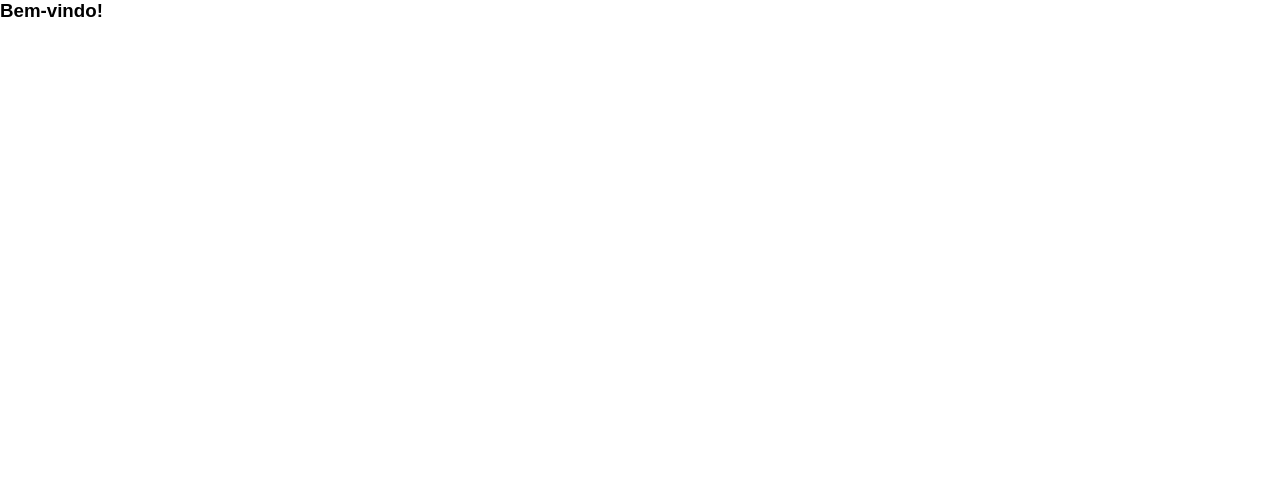
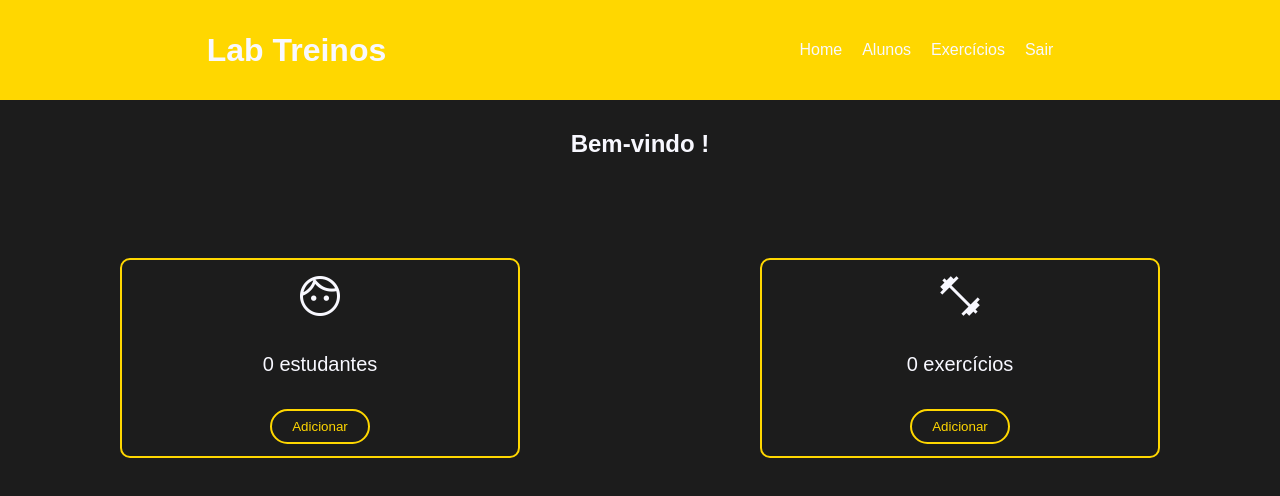
Before and after one commit to HenriqueRodriguesRossi/TrainSys, a Vue app in the folder TrainSys/: page /dashboard in a window 1280 px wide. Shown: the top 496 px of the page. Built offline with nearby package versions, Linux system fonts and the light colour scheme; no server answers.

Commit message:
Tela de dashboard completa

```diff
--- a/TrainSys/index.html
+++ b/TrainSys/index.html
@@ -4,7 +4,9 @@
     <meta charset="UTF-8">
     <link rel="icon" href="/favicon.ico">
     <meta name="viewport" content="width=device-width, initial-scale=1.0">
-    <title>Vite App</title>
+    <title>TrainSys</title>
+    <link rel="stylesheet" href="https://fonts.googleapis.com/css2?family=Material+Symbols+Outlined:opsz,wght,FILL,GRAD@20..48,100..700,0..1,-50..200" />
+    <link rel="stylesheet" href="https://fonts.googleapis.com/css2?family=Material+Symbols+Outlined:opsz,wght,FILL,GRAD@20..48,100..700,0..1,-50..200" />
   </head>
   <body>
     <div id="app"></div>
--- a/TrainSys/src/views/Dashboard.vue
+++ b/TrainSys/src/views/Dashboard.vue
@@ -1,9 +1,159 @@
 <template>
-<h3>Bem-vindo!</h3>
+    <header>
+        <h1>Lab Treinos</h1>
+
+        <nav>
+            <ul>
+                <li>Home</li>
+                <li>Alunos</li>
+                <li>Exercícios</li>
+                <li>Sair</li>
+            </ul>
+        </nav>
+    </header>
+    <main>
+        <h2>Bem-vindo {{ name }}!</h2>
+
+        <div class="info_container">
+
+            <div class="div-exercises">
+                <span class="material-symbols-outlined">
+                    face
+                </span>
+
+                <p>{{ amount_students }} estudantes</p>
+
+                <button class="add_button">Adicionar</button>
+            </div>
+
+            <div class="div-exercises">
+                <span class="material-symbols-outlined" >
+                    fitness_center
+                </span>
+                <p>{{ amount_exercises }} exercícios</p>
+
+                <button class="add_button">Adicionar</button>
+            </div>
+        </div>
+    </main>
 </template>
 
 <script>
-export default{
+import { RouterLink } from 'vue-router';
+import axios from "axios"
+
+export default {
     name: "Dashboard",
+    data() {
+        return {
+            name: "",
+
+            amount_exercises: 0,
+            amount_students: 0
+        };
+    },
+    mounted() {
+        this.name = localStorage.getItem("name");
+
+        axios.get("http://localhost:8080/dashboard").then((response) => {
+            this.amount_exercises = response.data.amount_exercises
+
+            this.amount_students = response.data.amount_students
+        })
+    },
+    components: {
+        RouterLink
+    }
 }
 </script>
+
+<style scoped>
+header {
+    width: 100%;
+    height: 100px;
+    display: flex;
+    justify-content: space-around;
+    align-items: center;
+    background-color: gold;
+}
+
+header h1 {
+    color: ghostwhite;
+}
+
+header ul {
+    display: flex;
+    justify-content: space-around;
+    align-items: center;
+    list-style: none;
+}
+
+header ul li {
+    margin-right: 20px;
+    width: auto;
+    cursor: pointer;
+    color: ghostwhite;
+}
+
+main {
+    width: 100%;
+    height: 100vh;
+    background-color: rgb(28, 28, 28);
+}
+
+main h2 {
+    color: ghostwhite;
+    font-size: 24px;
+    text-align: center;
+    padding-top: 30px;
+}
+
+p{
+    color: ghostwhite;
+    font-size: 20px;
+}
+
+.info_container{
+    width: 100%;
+    height: auto;
+    display: flex;
+    justify-content: space-around;
+    margin-top: 100px;
+}
+
+.div-exercises, .div-students{
+    border: 2px solid gold;
+    width: 400px;
+    height: 200px;
+    display: flex;
+    flex-direction: column;
+    justify-content: space-around;
+    align-items: center;
+    flex-wrap: wrap;
+    gap: 10px;
+    border-radius: 10px;
+}
+
+.material-symbols-outlined{
+    font-size: 48px;
+    color: ghostwhite;
+}
+
+.add_button{
+    width: 100px;
+    height: 35px;
+    border-radius: 30px;
+    outline: none;
+    background-color: transparent;
+    color: gold;
+    border: 2px solid gold;
+    transition: all 0.5s;
+}
+
+.add_button:hover{
+    border: 2px solid ghostwhite;
+    color: ghostwhite;
+    cursor: pointer;
+    border-radius: 15px;
+}
+</style>
```
